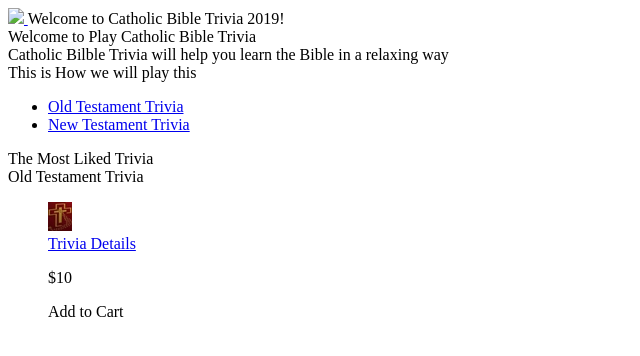
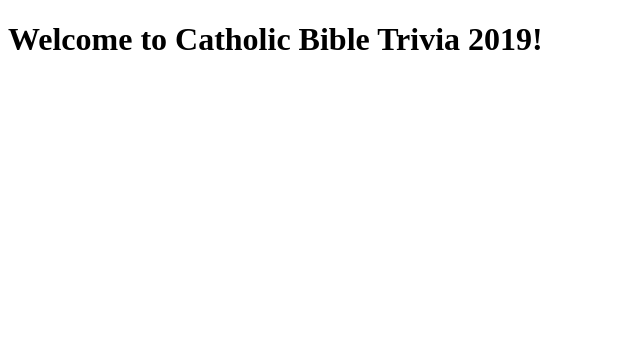
Before and after one commit to labanthua/bible-trivia, a plain HTML site: page src/index.html in a window 1280 px wide. Shown: the whole page, without its empty margins (0-640 px from the left). Drawn offline with Linux system fonts and the light colour scheme.

Commit message:
Index file correction

```diff
--- a/src/index.html
+++ b/src/index.html
@@ -5,44 +5,9 @@
         <script></script>
     </Head>
     <body>
-            <header>
-                <div>
-                    <a class="headerlogo" href="index.html">
-                        <img src="images/logo.png" />
-                    </a>
-                    <span id="headername">Welcome to Catholic Bible Trivia 2019!</span>
-                </div>
-                  </header>
-<section id="welcometext">
-    <header>Welcome to Play Catholic Bible Trivia</header>
-    <span>Catholic Bilble Trivia will help you learn the Bible in a relaxing way</span>
-</section>
- <aside>
-<header>This is How we will play this</header>
-<ul>
-    <li><a href="#">Old Testament Trivia</a></li>
-    <li><a href="#">New Testament Trivia</a></li>
-</ul>
- </aside>
-
- <section id="mostlikedtrivia">
-<header>The Most Liked Trivia</header>
-<section class="otmostlikedtrivia">
-    <header class="backgroundgradient">Old Testament Trivia</header>
-    <article class="triviaarticle">
-<figure>
-    <img class="triviathumbnails" src="images/Bible-Verse-Background-Image.jpg"
-</figure>
-<header>
-    <span class="trivianame"> <a href="triviadetails.html">Trivia Details</a> </span>
-</header>
-<p class="triviaprice">$10</p>
-<div class="addtocartbutton">Add to Cart</div>
-    </article>
-</section>
+            <h1>Welcome to Catholic Bible Trivia 2019! </h1>
 
 
- </section>
 
     </body>
 </html>
```
Also changed, not shown: src/index.test.js (+1 -1 lines).
